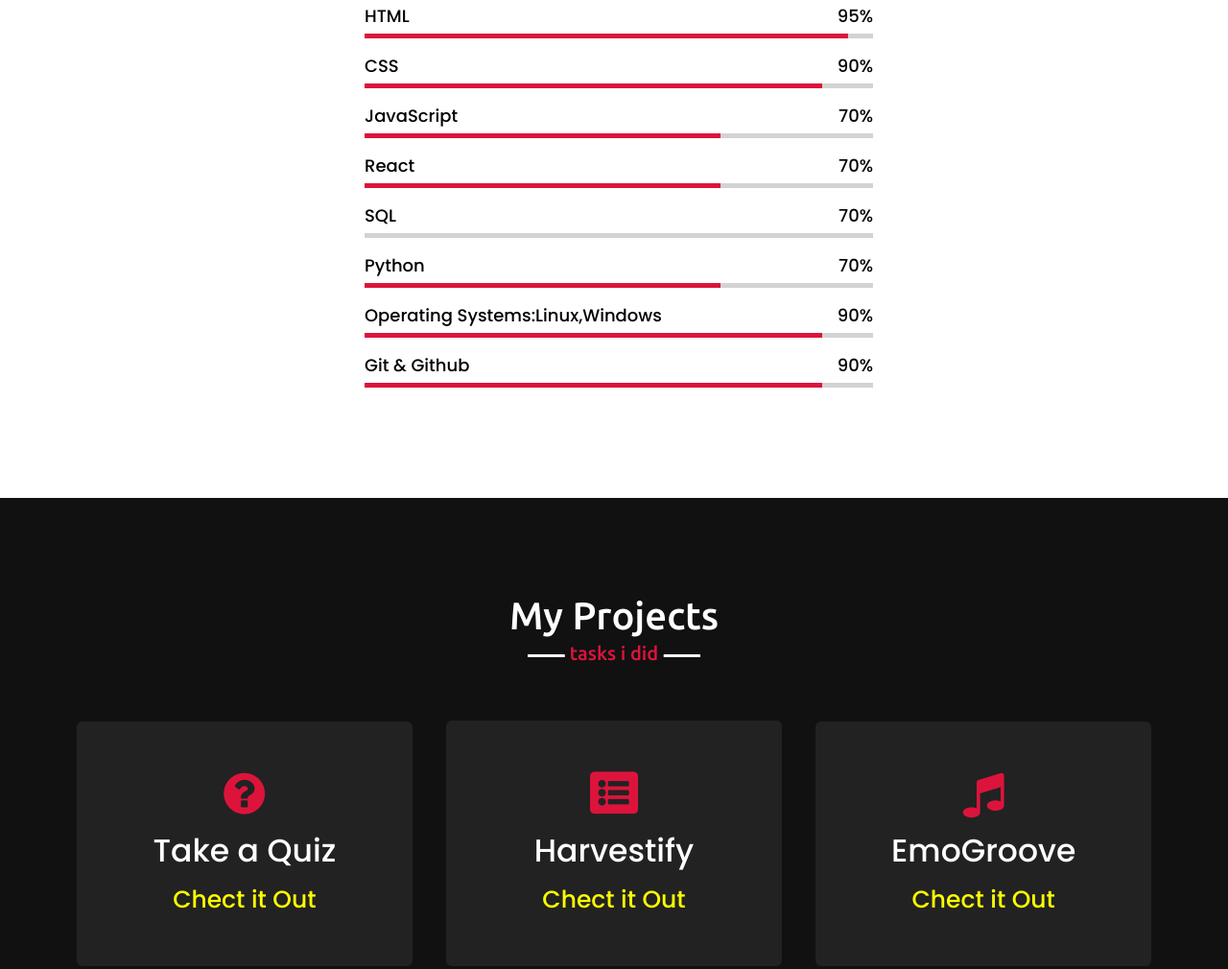
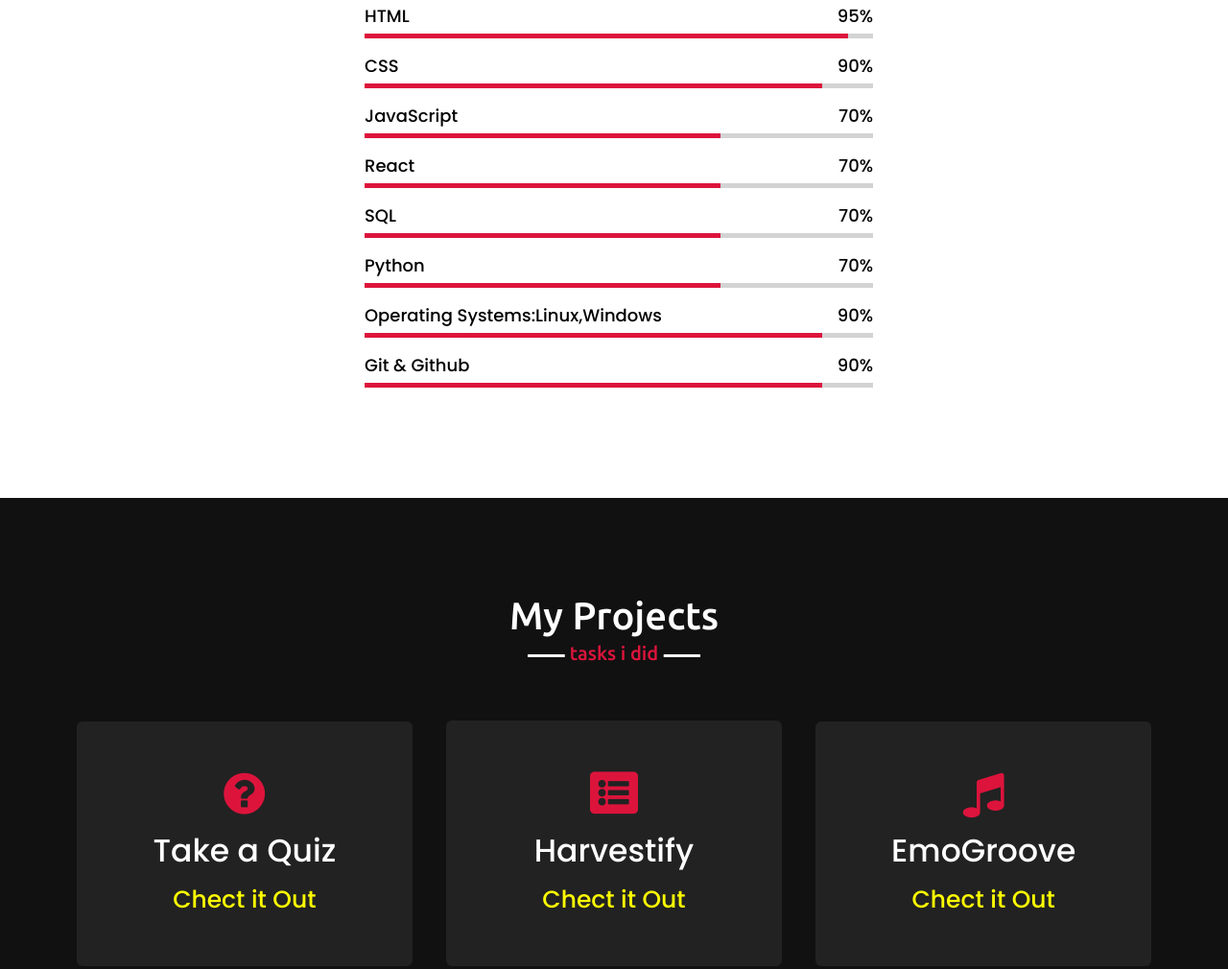
Before and after one commit to Mothukuri-Ramya/Mothukuri-Ramya.github.Io, a plain HTML site: page index.html in a window 1280 px wide. Shown: the part 1756-2766 px from the top of the page at 96% size. Drawn offline with nearby package versions, Linux system fonts and the light colour scheme.

Commit message:
Update style.css

```diff
--- a/style.css
+++ b/style.css
@@ -306,7 +306,7 @@ section .title::after{
 .skills-content .right .react::before{
     width: 70%;
 }
-.skills-content .right .SQL::before{
+.skills-content .right .sql::before{
     width: 70%;
 }
 /*.skills-content .right .mongodb::before{
```
